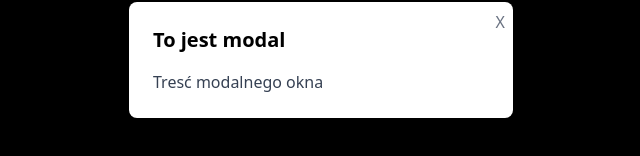
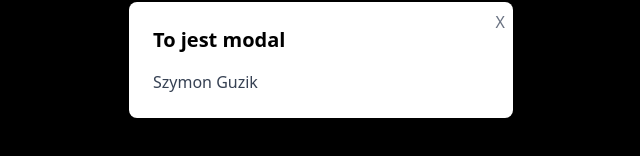
Before and after one commit to Emilia2708/kurs-nuxt-2628maja, a Nuxt app: page / in a window 1280 px wide. Both pictures are taken after a click on the button "Otwórz modal". Shown: the part 340-496 px from the top of the page, without its empty margins (319-959 px from the left). Built offline with nearby package versions, Linux system fonts and the light colour scheme.

Commit message:
dodanie stringa do komponenetu rodzica i przekazanie do komponentu dziecka

```diff
--- a/app.vue
+++ b/app.vue
@@ -4,7 +4,7 @@
       class="pc-4 py-2 bg-blue-500 text-white hover:bg-blue-600"
   >Otwórz modal</button>
 
-  <Modal @modalValue="emitModalShow" :modalValue="showModal"/>
+  <Modal @modalValue="emitModalShow" :modalValue="showModal" :nameuser="'Szymon Guzik'"/>
 </template>
 <script setup>
 const showModal = ref(false)
--- a/components/Modal.vue
+++ b/components/Modal.vue
@@ -4,7 +4,7 @@
       <button @click="close" class="absolute top-2 right-2 text-gray-500 hover:text-gray-700">X</button>
       <div class="p-6">
         <h2 class="text-xl font-bold mb-4">To jest modal</h2>
-        <p class="text-gray-700">Tresć modalnego okna</p>
+        <p class="text-gray-700">{{ nameuser }}</p>
       </div>
     </div>
   </div>
@@ -15,6 +15,10 @@ const props = defineProps({
   modalValue: {
     type: Boolean,
     required: true
+  },
+
+  nameuser: {
+    type: String
   }
 })
 
```
